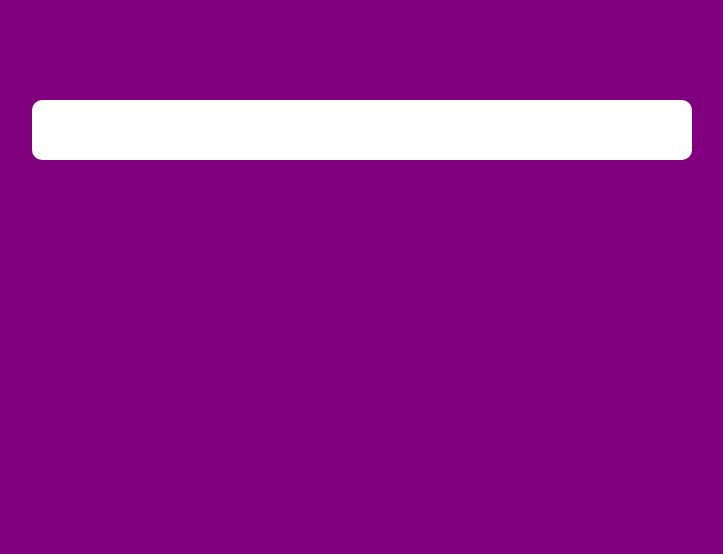
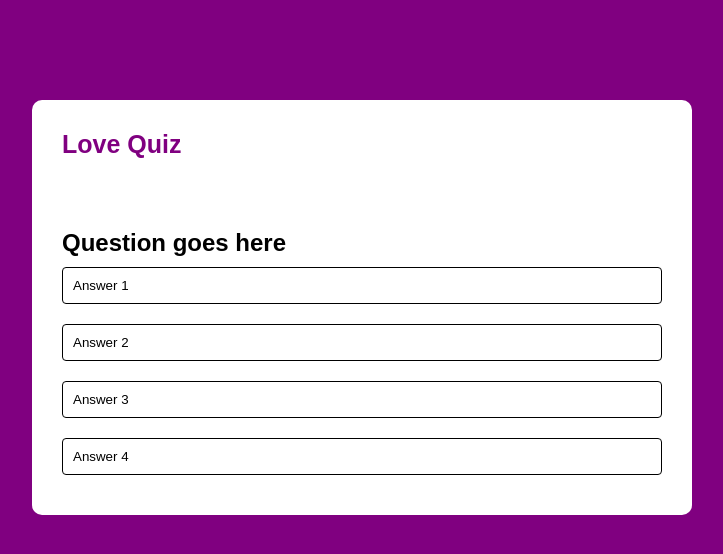
Before and after one commit to BusterTMC/lovequiz, a plain HTML site: page index.html in a window 1280 px wide. Shown: the whole page, without its empty margins (278-1001 px from the left). Drawn offline with Linux system fonts and the light colour scheme.

Commit message:
added some css to the buttons and added the script file

```diff
--- a/index.html
+++ b/index.html
@@ -6,7 +6,16 @@
 </head>
 <body>
 <div class="app">
-
+<h1> Love Quiz</h1>
+<div class="quiz"></div>
+  <h2 id="question"> Question goes here</h2>
+  <div id="answer-buttons">
+    <button class="btn">Answer 1</button>
+    <button class="btn">Answer 2</button>
+    <button class="btn">Answer 3</button>
+    <button class="btn">Answer 4</button>
+  </div>
+    <button id="next-btn">Next</button>
 </div>
 </body>
 </html>
--- a/style.css
+++ b/style.css
@@ -4,7 +4,7 @@
     font-family: sans-serif;
     box-sizing: 0;
 }
-body {
+body{
 background: purple;
 }
 
@@ -16,3 +16,52 @@ margin: 100px auto 0;
 border-radius: 10px;
 padding: 30px;
 }
+
+.app h1{
+font-size: 25px;
+color: purple;
+font-weight: 600;
+border-bottom: 1px solild black;
+padding-bottom: 30px;
+}
+
+.quiz{
+padding: 20px 0;
+}
+
+.quiz h2{
+font-size: 18px;
+color: purple;
+font-weight: 600;
+}
+
+.btn{
+    background: #fff;
+    color: black;
+    font-weight: 500;
+    width: 100%;
+    border: 1px solid black;
+    padding: 10px;
+    margin: 10px 0;
+    text-align: left;
+    border-radius: 4px;
+    cursor: pointer;
+    transition: 0,3s;
+}
+.btn:hover{
+background: black;
+color: #fff;
+}
+
+#next-btn{
+    background: purple;
+    color: #fff;
+    font-weight: 500;
+    width: 150px;
+    border: 0;
+    padding: 10px;
+    margin: 20px auto 0;
+    border-radius: 4px;
+    cursor: pointer;
+    display: none;
+}
```
Also changed, not shown: script.js (added).
